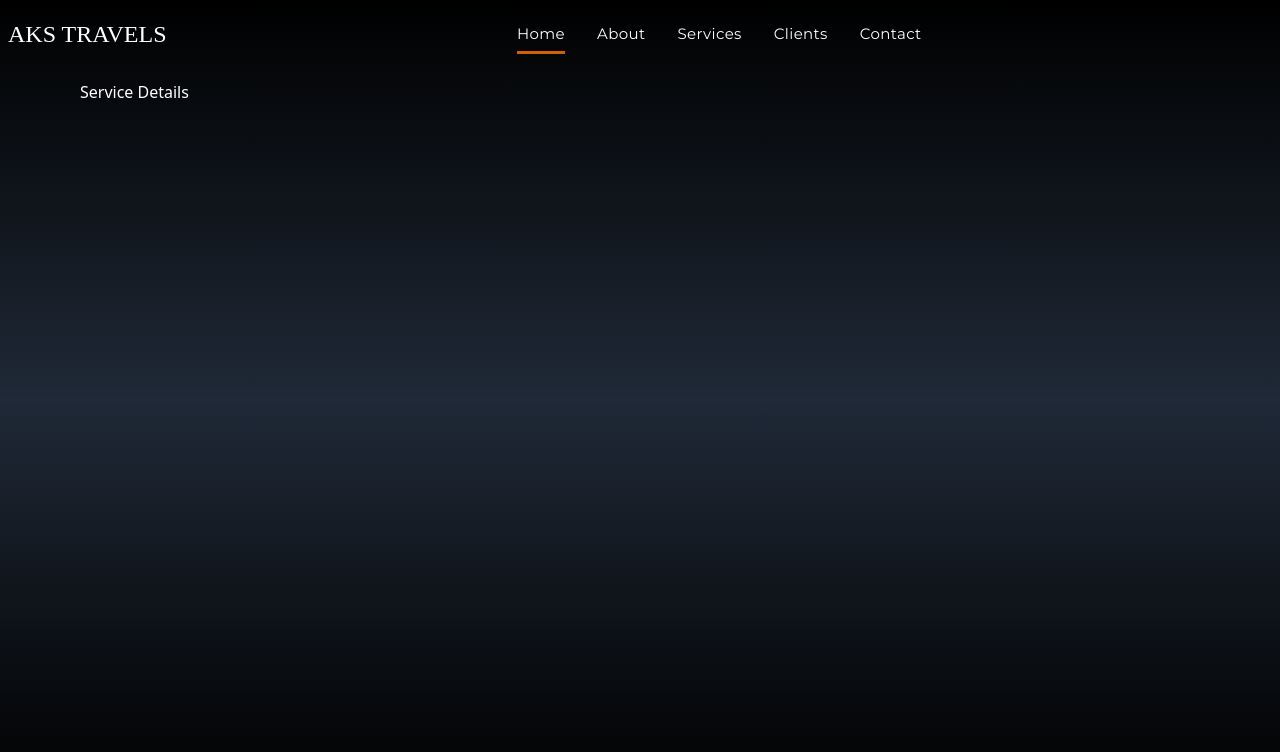
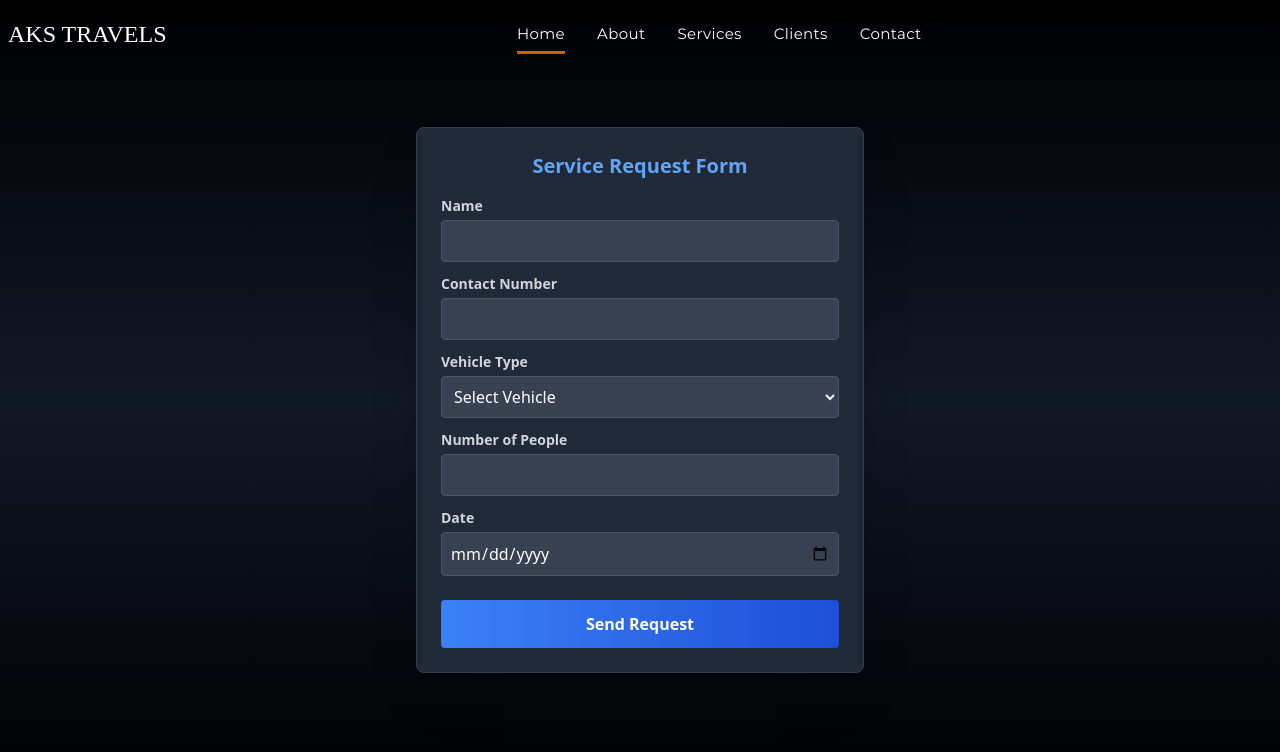
Before and after one commit to HarshithKumarL/AKSTravels, a React (Create React App) app: page /services/buses in a window 1280 px wide. Shown: the top 752 px of the page. Built offline with nearby package versions, Linux system fonts and the light colour scheme; a web font is replaced by a local one.

Commit message:
service commit

```diff
--- a/src/components/ServiceDetails.jsx
+++ b/src/components/ServiceDetails.jsx
@@ -1,9 +1,140 @@
-import React from "react";
+import React, { useState, useEffect } from "react";
+import { useLocation } from "react-router-dom";
 
 function ServiceDetails() {
+  const location = useLocation();
+  const { selectedVehicle } = location.state || {}; // Get selected vehicle from navigation state
+
+  const vehicleOptions = [
+    "buses",
+    "7 Seaters",
+    "Sedan",
+    "Premium Cars",
+    "Mini Bus",
+  ];
+
+  const [formData, setFormData] = useState({
+    name: "",
+    contact: "",
+    vehicleType: selectedVehicle || "", // Pre-populate if available
+    peopleCount: "",
+    date: "",
+  });
+
+  useEffect(() => {
+    if (selectedVehicle) {
+      setFormData((prevData) => ({
+        ...prevData,
+        vehicleType: selectedVehicle,
+      }));
+    }
+  }, [selectedVehicle, location.state]);
+
+  const handleChange = (e) => {
+    setFormData({ ...formData, [e.target.name]: e.target.value });
+  };
+
+  const handleSubmit = (e) => {
+    e.preventDefault();
+    console.log("Form submitted", formData);
+  };
+
   return (
-    <div className="p-10 md:p-20 bg-gradient-to-b from-black via-gray-800 to-black text-white min-h-screen">
-      Service Details
+    <div className="p-10 md:p-16 bg-gradient-to-b from-black via-gray-900 to-black text-white min-h-screen flex items-center justify-center">
+      <form
+        onSubmit={handleSubmit}
+        className="bg-gray-800 p-6 rounded-lg shadow-2xl w-full max-w-md border border-gray-700"
+      >
+        <h2 className="text-xl font-bold text-center mb-4 text-blue-400">
+          Service Request Form
+        </h2>
+
+        <div className="mb-3">
+          <label className="block text-sm font-semibold text-gray-300 mb-1">
+            Name
+          </label>
+          <input
+            type="text"
+            name="name"
+            value={formData.name}
+            onChange={handleChange}
+            className="w-full p-2 rounded bg-gray-700 text-white border border-gray-600 focus:outline-none focus:ring-2 focus:ring-blue-400"
+            required
+          />
+        </div>
+
+        <div className="mb-3">
+          <label className="block text-sm font-semibold text-gray-300 mb-1">
+            Contact Number
+          </label>
+          <input
+            type="tel"
+            name="contact"
+            value={formData.contact}
+            onChange={handleChange}
+            className="w-full p-2 rounded bg-gray-700 text-white border border-gray-600 focus:outline-none focus:ring-2 focus:ring-blue-400"
+            required
+          />
+        </div>
+
+        <div className="mb-3">
+          <label className="block text-sm font-semibold text-gray-300 mb-1">
+            Vehicle Type
+          </label>
+          <select
+            name="vehicleType"
+            value={formData.vehicleType}
+            onChange={handleChange}
+            className="w-full p-2 rounded bg-gray-700 text-white border border-gray-600 focus:outline-none focus:ring-2 focus:ring-blue-400"
+            required
+          >
+            <option value="" className="text-gray-400">
+              Select Vehicle
+            </option>
+            {vehicleOptions.map((vehicle) => (
+              <option key={vehicle} value={vehicle}>
+                {vehicle}
+              </option>
+            ))}
+          </select>
+        </div>
+
+        <div className="mb-3">
+          <label className="block text-sm font-semibold text-gray-300 mb-1">
+            Number of People
+          </label>
+          <input
+            type="number"
+            name="peopleCount"
+            value={formData.peopleCount}
+            onChange={handleChange}
+            min="1"
+            className="w-full p-2 rounded bg-gray-700 text-white border border-gray-600 focus:outline-none focus:ring-2 focus:ring-blue-400"
+            required
+          />
+        </div>
+
+        <div className="mb-3">
+          <label className="block text-sm font-semibold text-gray-300 mb-1">
+            Date
+          </label>
+          <input
+            type="date"
+            name="date"
+            value={formData.date}
+            onChange={handleChange}
+            className="w-full p-2 rounded bg-gray-700 text-white border border-gray-600 focus:outline-none focus:ring-2 focus:ring-blue-400"
+            required
+          />
+        </div>
+
+        <button
+          type="submit"
+          className="w-full p-3 mt-3 bg-gradient-to-r from-blue-500 to-blue-700 hover:from-blue-600 hover:to-blue-800 rounded text-white font-bold transition duration-300"
+        >
+          Send Request
+        </button>
+      </form>
     </div>
   );
 }
--- a/src/components/Services.jsx
+++ b/src/components/Services.jsx
@@ -1,5 +1,5 @@
 import React, { useEffect, useState } from "react";
-import { Link } from "react-router-dom";
+import { Link, useNavigate } from "react-router-dom";
 import img1 from "../assets/aksbus.jpg";
 import img2 from "../assets/premiumcar.jpg";
 import img3 from "../assets/sedan.jpg";
@@ -7,6 +7,7 @@ import img4 from "../assets/minibus.jpg";
 import img5 from "../assets/sevenseater.jpg";
 
 function Services() {
+  const navigate = useNavigate();
   const [currentIndex, setCurrentIndex] = useState(0);
 
   const projects = [
@@ -36,6 +37,12 @@ function Services() {
       image: `${img4}`,
     },
   ];
+
+  const handleSelectService = (vehicleName) => {
+    navigate(`services/${vehicleName}`, {
+      state: { selectedVehicle: vehicleName },
+    });
+  };
 
   useEffect(() => {
     const interval = setInterval(() => {
@@ -97,9 +104,9 @@ function Services() {
         {/* Carousel */}
         <div className="relative w-[90%] h-[450px] flex justify-center items-center overflow-hidden">
           {projects.map((project, index) => (
-            <Link
-              to={`/services/${project.id}`}
+            <div
               key={index}
+              onClick={() => handleSelectService(project.id)}
               className={`absolute h-[420px] w-[300px] bg-white/10 border border-white/20 shadow-xl rounded-xl overflow-hidden transition-transform duration-500 ease-in-out ${
                 index === currentIndex ? "hover:scale-105" : ""
               }`}
@@ -118,7 +125,7 @@ function Services() {
                   {project.name}
                 </h3>
               </div>
-            </Link>
+            </div>
           ))}
         </div>
 
```
